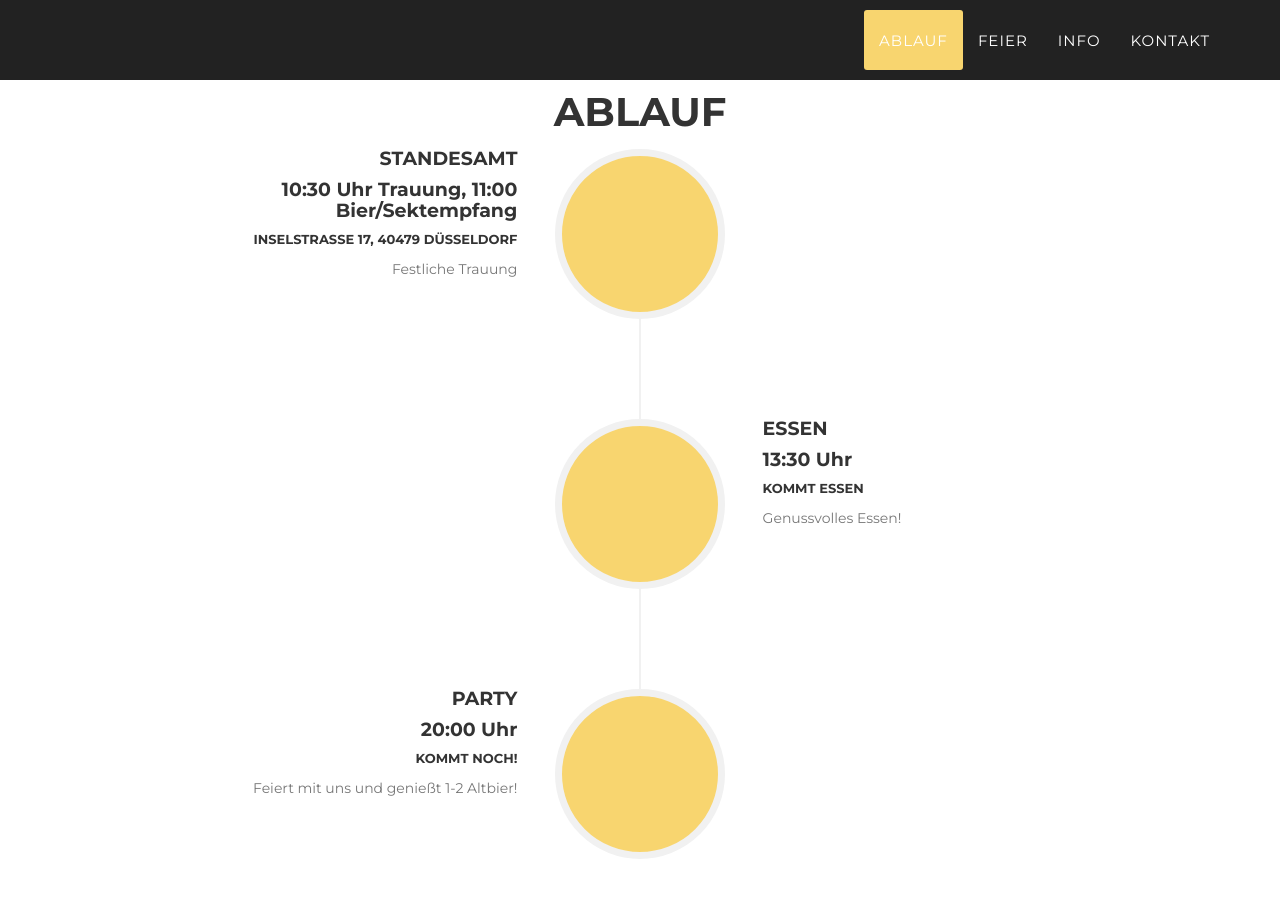
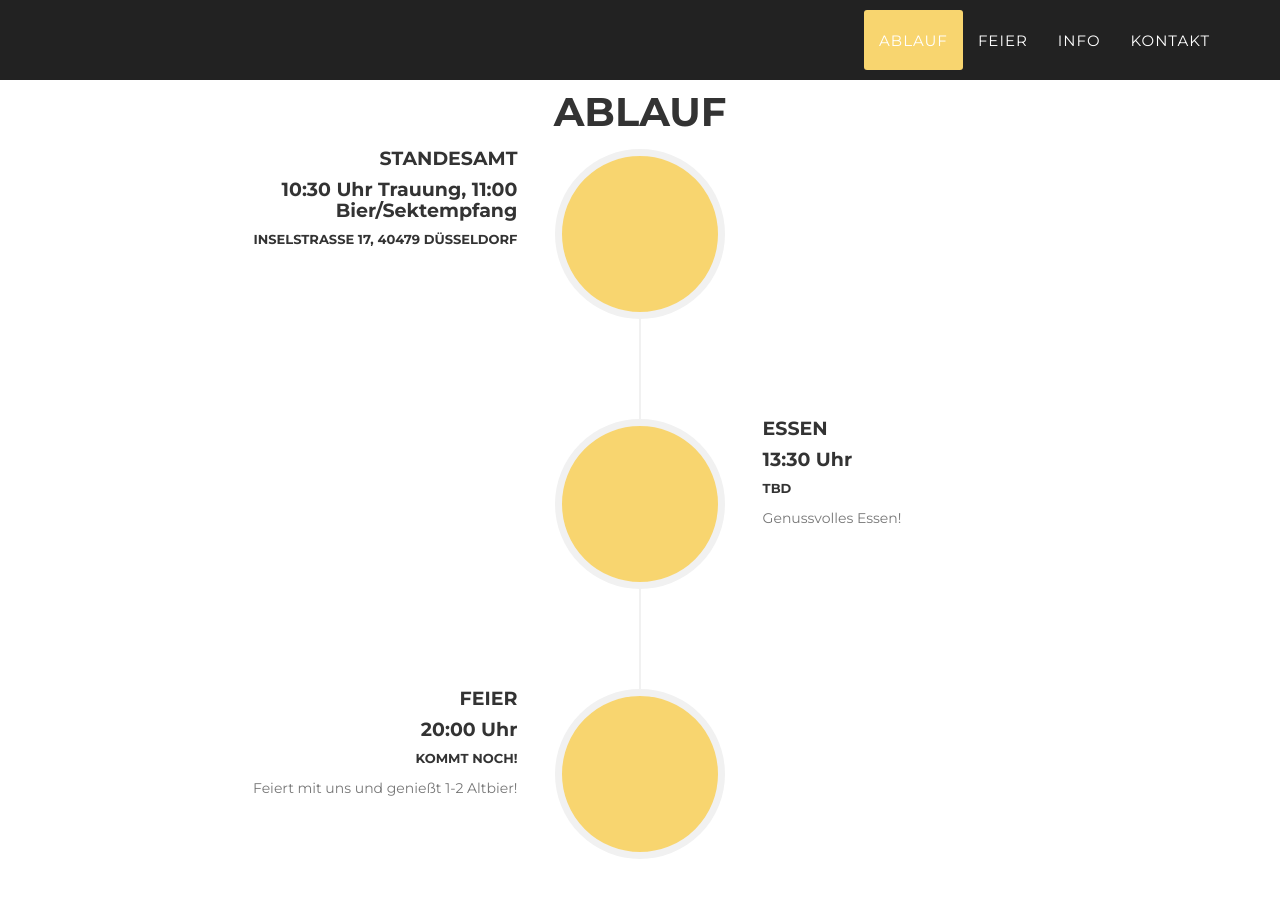
Before and after one commit to nlz-crtl/LN, a Jekyll site: the page built from index.html, in a window 1280 px wide and 900 px high, scrolled down 828 px. Built offline with Jekyll 4.4.1, drawn with Linux system fonts in a browser that asks for light colours; some web fonts are replaced.

Commit message:
Update events.html

```diff
--- a/_includes/en_data/events.html
+++ b/_includes/en_data/events.html
@@ -20,7 +20,7 @@
                                 <h6>Inselstraße 17, 40479 Düsseldorf</h6>
                             </div>
                             <div class="timeline-body">
-                                <p class="text-muted">Festliche Trauung</p>
+                                <p class="text-muted"> </p>
                             </div>
                         </div>
                     </li>
@@ -32,7 +32,7 @@
                             <div class="timeline-heading">
                                 <h4>Essen</h4>
                                 <h4 class="subheading">13:30 Uhr</h4>
-                                <h6>Kommt Essen</h6>
+                                <h6>TBD</h6>
                             </div>
                             <div class="timeline-body">
                                 <p class="text-muted">Genussvolles Essen!</p>
@@ -45,7 +45,7 @@
                         </div>
                         <div class="timeline-panel">
                             <div class="timeline-heading">
-                                <h4>Party</h4>
+                                <h4>Feier</h4>
                                 <h4 class="subheading">20:00 Uhr</h4>
                                 <h6>Kommt noch!</h6>
                             </div>
```
